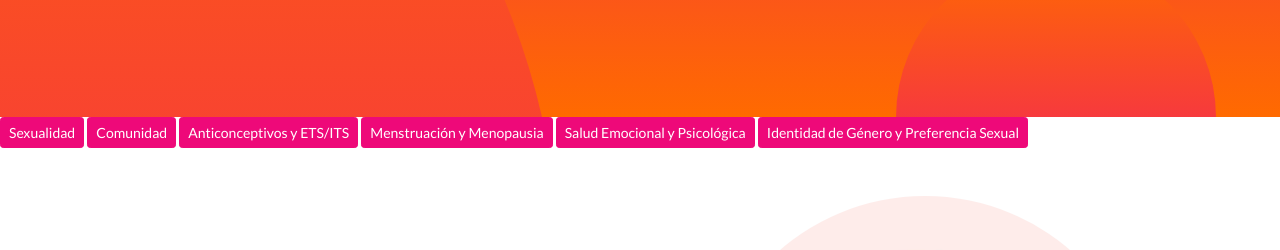
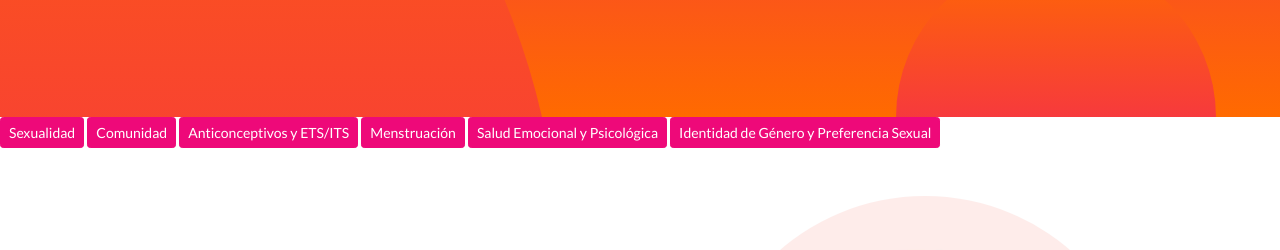
Before and after one commit to MelissaMP/ejemplo-pagina-web, a website: page index.html in a window 1280 px wide. Shown: the part 488-738 px from the top of the page. Drawn offline with Linux system fonts and the light colour scheme; a script that the page names is missing.

Commit message:
Update index.html

```diff
--- a/index.html
+++ b/index.html
@@ -84,7 +84,7 @@
 
 <a href="link3.html" class="btn btn-primary btn-sm " role="button" aria-pressed="true">Comunidad</a>
  <a href="anticonceptivos.html" class="btn btn-primary btn-sm  " role="button" aria-pressed="true">Anticonceptivos y ETS/ITS</a>
- <a href="M.html" class="btn btn-primary btn-sm " role="button" aria-pressed="true">Menstruación y Menopausia</a>
+ <a href="M.html" class="btn btn-primary btn-sm " role="button" aria-pressed="true">Menstruación</a>
    <a href="saludemocionalYpsicológica.html" class="btn btn-primary btn-sm " role="button" aria-pressed="true">Salud Emocional y Psicológica</a>
 <a href="" class="btn btn-primary btn-sm " role="button" aria-pressed="true">Identidad de Género y Preferencia Sexual</a>
   <section>
```
